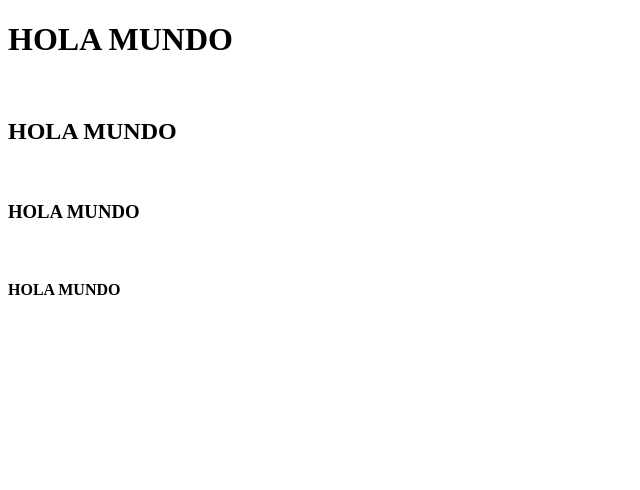
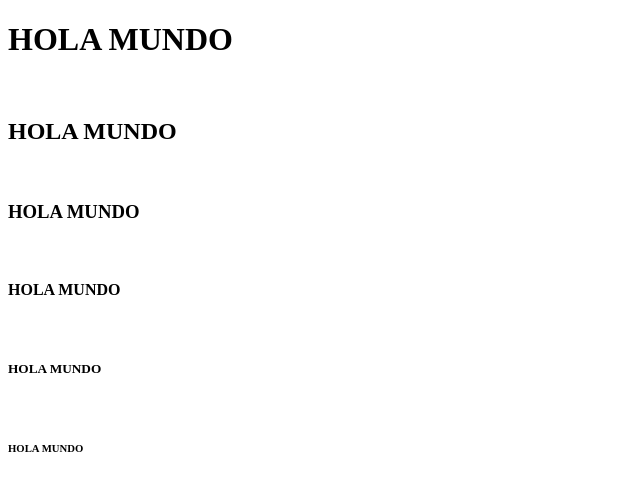
Before and after one commit to Cristian-Bear-UPeu/LP1-2016, a plain HTML site: page index.html in a window 1280 px wide. Shown: the whole page, without its empty margins (0-640 px from the left). Drawn offline with Linux system fonts and the light colour scheme.

Commit message:
blaaaaaaaakkkkkkkkkkkkk

```diff
--- a/index.html
+++ b/index.html
@@ -13,6 +13,8 @@
  <br/>
  <h4>HOLA MUNDO</h4>
  <br/>
-
+ <h5>HOLA MUNDO</h5>
+ <br/>
+ <h6>HOLA MUNDO</h6>
 </body>
 </html>
```
